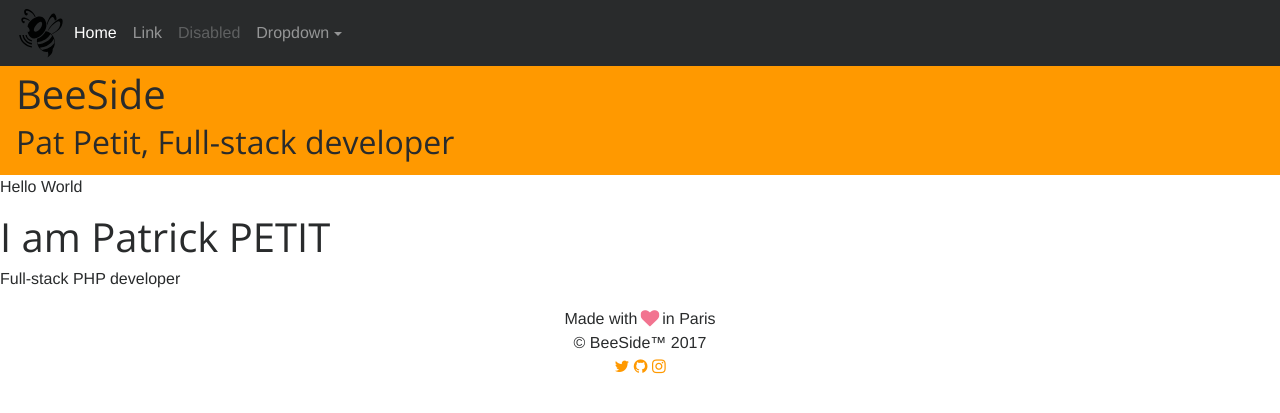
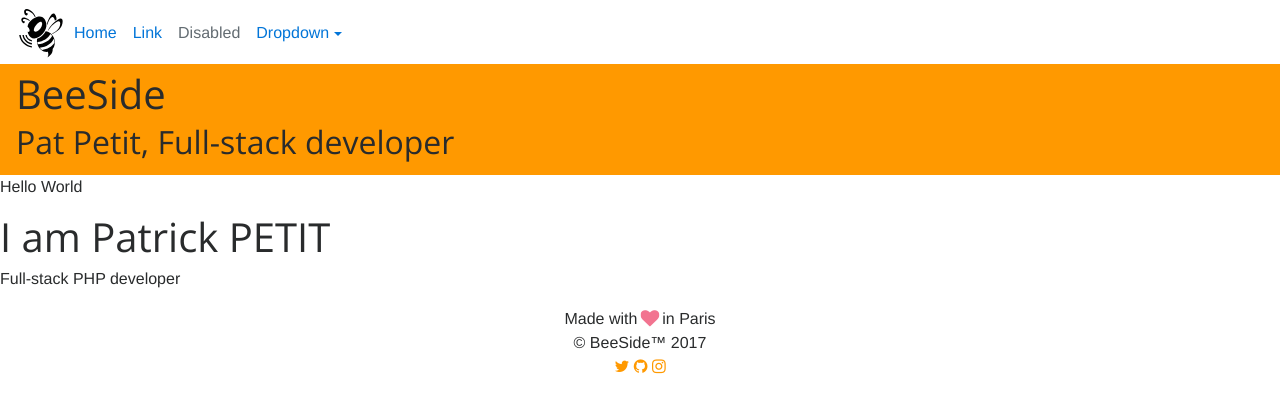
Before and after one commit to beeside/beeside, a Jekyll site: the page built from index.html, in a window 1280 px wide. Shown: the top 413 px of the page. Built offline with Jekyll 4.4.1, drawn with Linux system fonts in a browser that asks for light colours; nearby versions of some CDN libraries.

Commit message:
changes navbar to light colours

```diff
--- a/_includes/nav.html
+++ b/_includes/nav.html
@@ -1,5 +1,5 @@
 
-<nav class="navbar navbar-toggleable-md navbar-inverse fixed-top bg-inverse">
+<nav class="navbar navbar-toggleable-md  fixed-top">
     <button class="navbar-toggler navbar-toggler-right" type="button" data-toggle="collapse" data-target="#navbarsExampleDefault" aria-controls="navbarsExampleDefault" aria-expanded="false" aria-label="Toggle navigation">
         <span class="navbar-toggler-icon"></span>
     </button>
```
